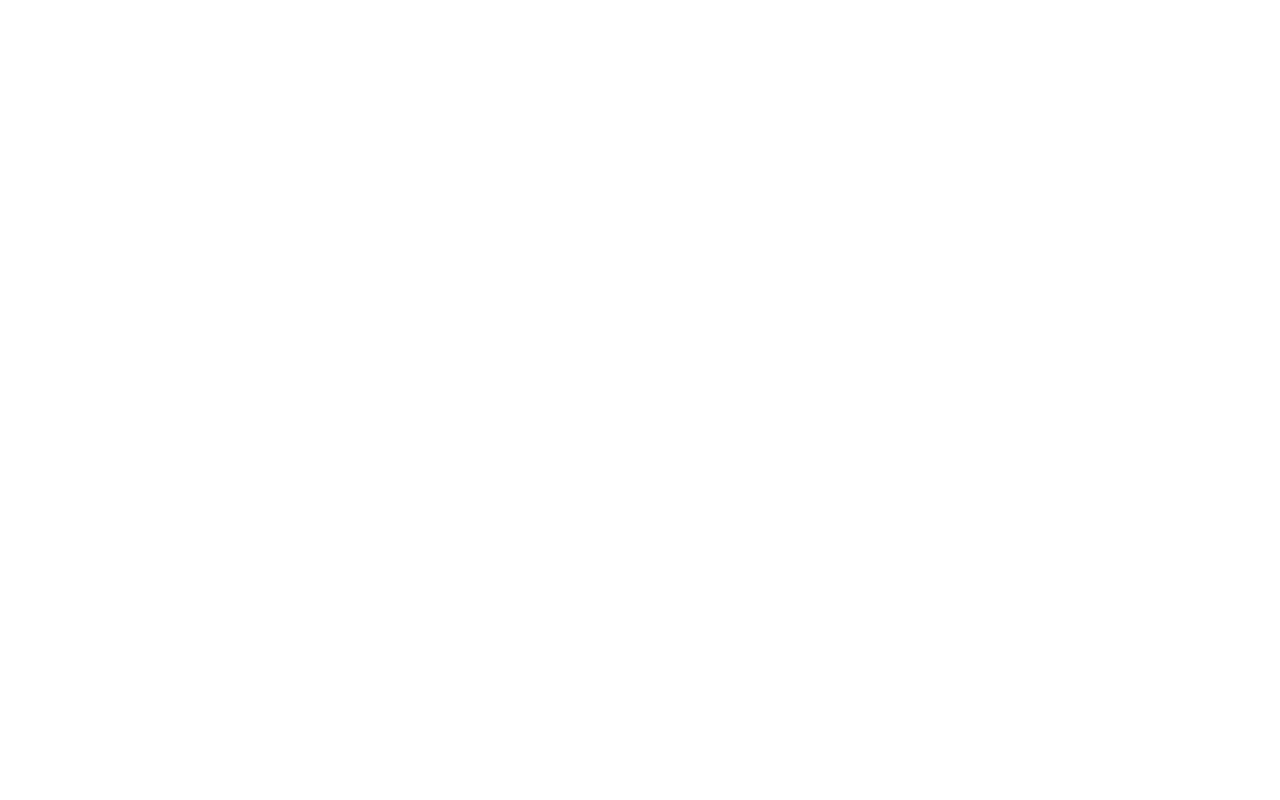
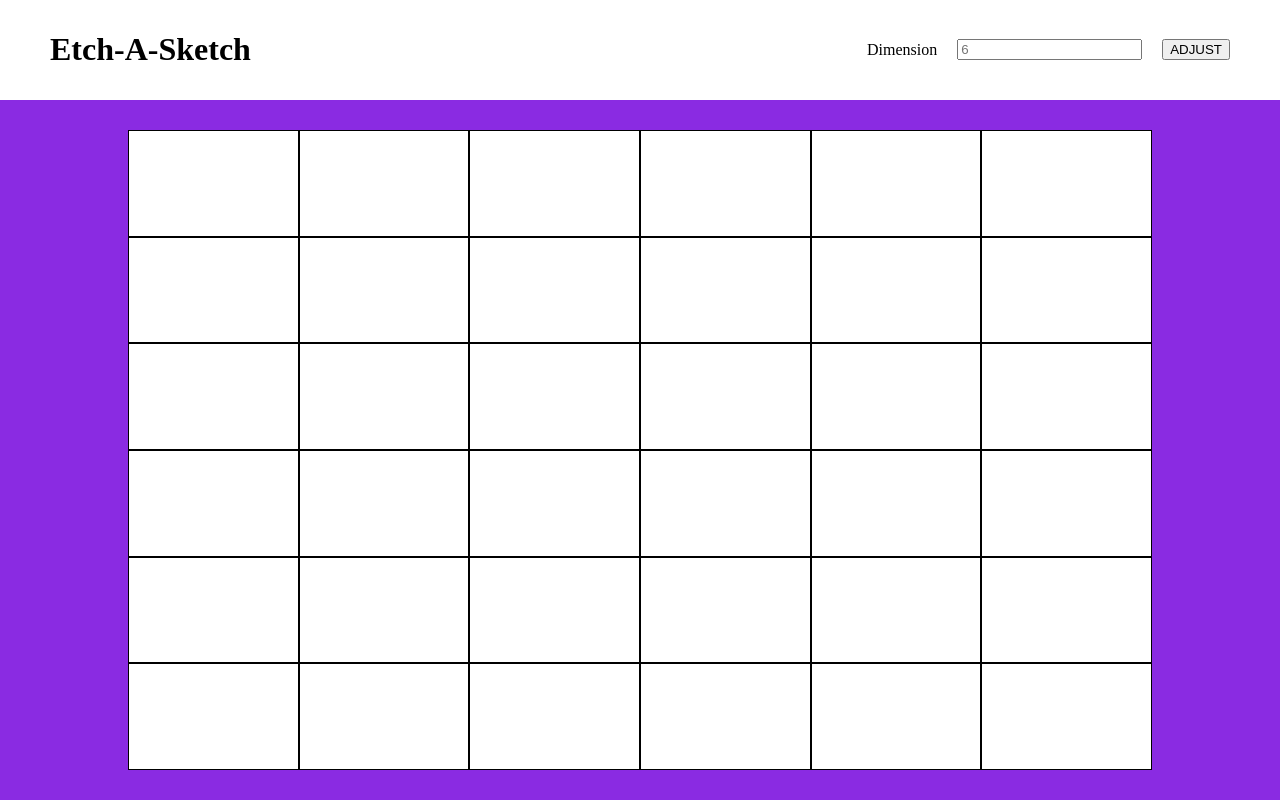
Before and after one commit to SamArenas/Etch-A-Sketch, a plain HTML site: page index.html in a window 1280 px wide. Drawn offline with Linux system fonts and the light colour scheme.

Commit message:
add dynamic grid generator

```diff
--- a/index.html
+++ b/index.html
@@ -4,9 +4,25 @@
     <meta charset="UTF-8">
     <meta http-equiv="X-UA-Compatible" content="IE=edge">
     <meta name="viewport" content="width=device-width, initial-scale=1.0">
+    <link rel ="stylesheet" href="styles.css">
+    <script src="script.js" defer></script>
     <title>Etch-A-Sketch</title>
+
 </head>
 <body>
+    <div class = main>
+        <div class = "navbar">
+            <h1>Etch-A-Sketch</h1>
+            <div class = "dimension">
+                    <p>Dimension</p>
+                    <input type ="text" placeholder="6" class = "newDimension">
+                <button class = "adjust">ADJUST</button>
+            </div>
+        </div>
+        <div class = "draw">
+            <div class = "container"> </div>
+        </div>
+    </div>
 
 </body>
 </html>
--- a/script.js
+++ b/script.js
@@ -0,0 +1,29 @@
+let dimension = document.querySelector('.adjust');
+let table = document.querySelector('.container');
+
+let loadCells = (num) =>{
+    for(i = 0; i<num; i++){
+        let row = document.createElement("div");
+        for(j = 0; j<num; j++){
+            let square = document.createElement("div");
+            row.appendChild(square);
+        }
+        table.appendChild(row);
+    }
+};
+
+let removeAllChildren = (parent) =>{
+    while(parent.firstChild){
+        parent.removeChild(parent.firstChild);
+    }
+}
+
+dimension.addEventListener('click', (e) =>{
+    let val = document.querySelector('.newDimension').value;
+    if(val>0 && val<101){
+        removeAllChildren(table);
+        loadCells(val);
+    }
+});
+
+window.onload = loadCells(6);
--- a/styles.css
+++ b/styles.css
@@ -0,0 +1,49 @@
+body{
+    margin: 0;
+}
+
+.main{
+    display: flex;
+    flex-direction: column;
+    flex: auto;
+    height: 100%;
+}
+
+.navbar{
+    display: flex;
+    flex-direction: row;
+    justify-content: space-between;
+    padding: 10px 50px 10px 50px;
+
+}
+
+.container{
+    display: flex;
+    width: 80vw;
+    height: 80vh;
+}
+
+.container div{
+    display: flex;
+    flex:auto;
+    flex-direction: column;
+}
+
+.container div div{
+    border: 1px solid black;
+    background-color: white;
+}
+
+.dimension{
+    display: flex;
+    align-items: center;
+    gap: 20px;
+}
+
+.draw{
+    display: flex;
+    justify-content: space-around;
+    background-color: blueviolet;
+    padding-top: 30px;
+    padding-bottom: 30px;
+}
```
